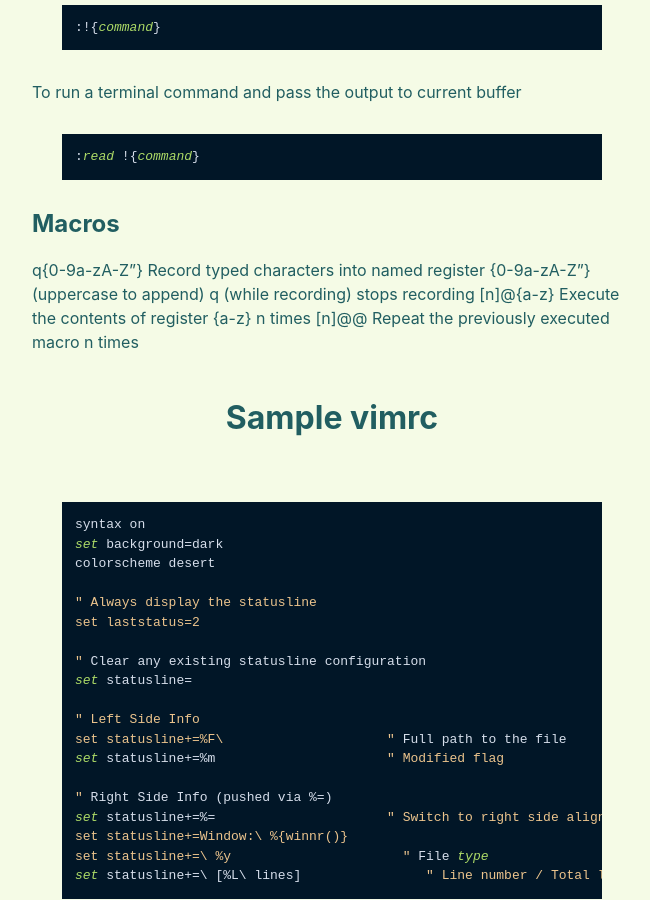
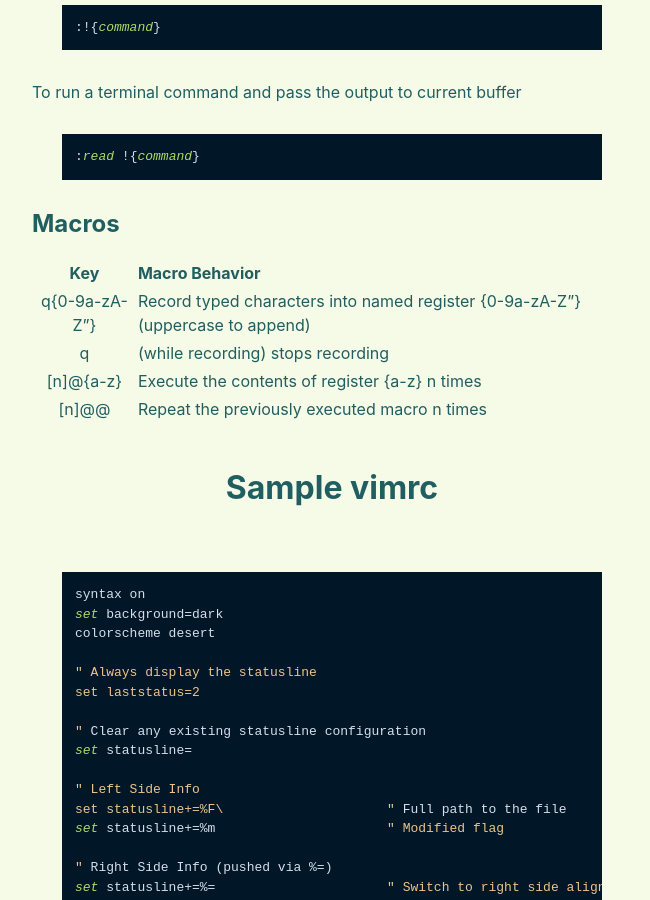
Before and after one commit to anthracitelabs/anthracitelabs.github.io, a Jekyll site: the page built from vim.md, in a window 1280 px wide and 900 px high, scrolled down 9136 px. Shown: the whole window, without its empty margins (308-958 px from the left). Built offline with Jekyll 4.4.1, drawn with Linux system fonts in a browser that asks for light colours; the repository's description, which GitHub fills in, is left out; our own code applies the rules of GitHub Pages for plain Markdown files.

Commit message:
Update vim.md

```diff
--- a/vim.md
+++ b/vim.md
@@ -379,10 +379,12 @@ To run a terminal command and pass the output to current buffer
 Macros
 -------------------
 
-q{0-9a-zA-Z"}	Record typed characters into named register {0-9a-zA-Z"}(uppercase to append)
-q		(while recording) stops recording
-[n]@{a-z}	Execute the contents of register {a-z} n times
-[n]@@		Repeat the previously executed macro n times
+| Key | Macro Behavior |
+| :---: | :--- |
+| q{0-9a-zA-Z"} | Record typed characters into named register {0-9a-zA-Z"}(uppercase to append) |
+| q | (while recording) stops recording |
+| [n]@{a-z} | Execute the contents of register {a-z} n times |
+| [n]@@ | Repeat the previously executed macro n times |
 
 
 # Sample vimrc
```
